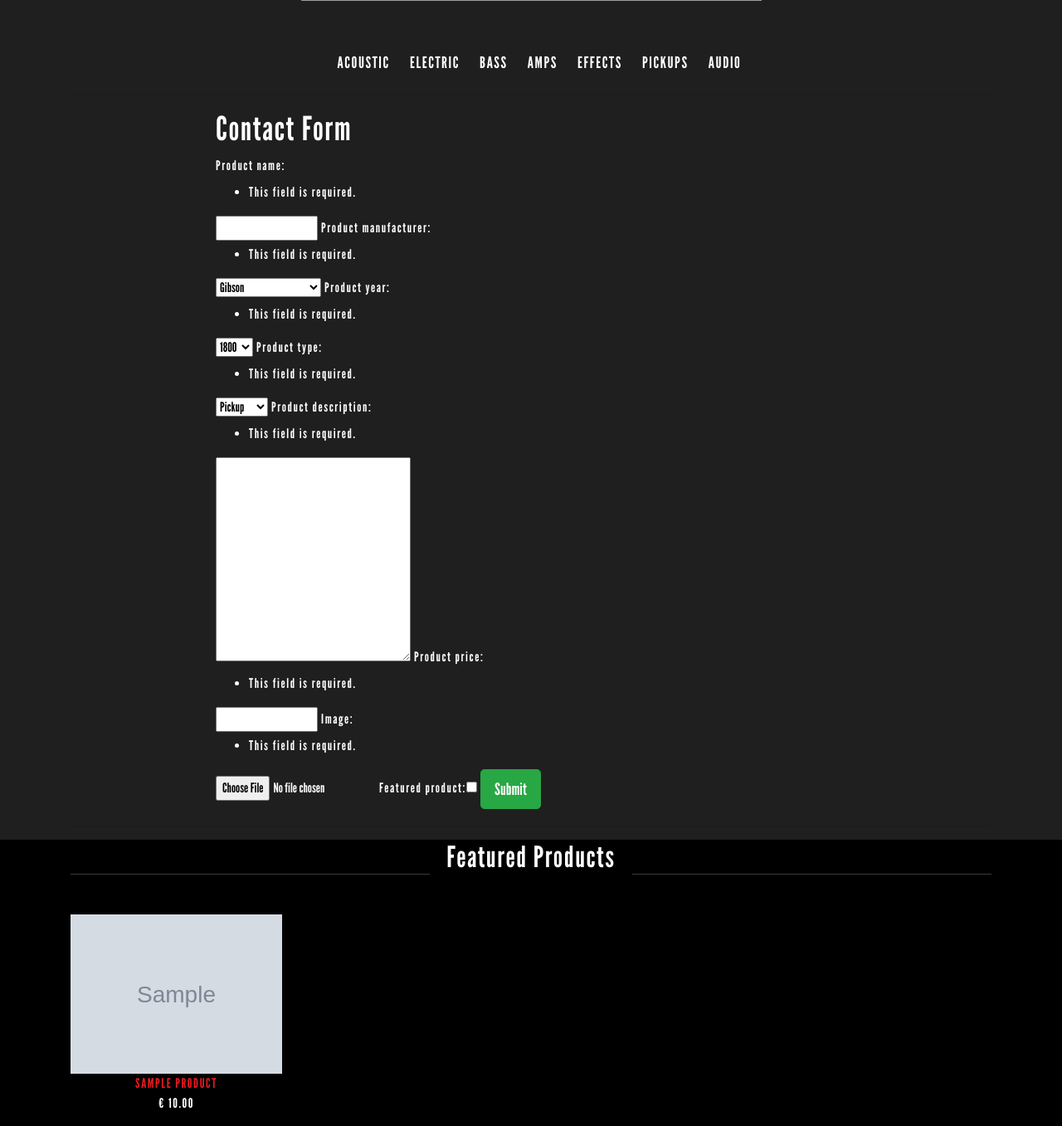
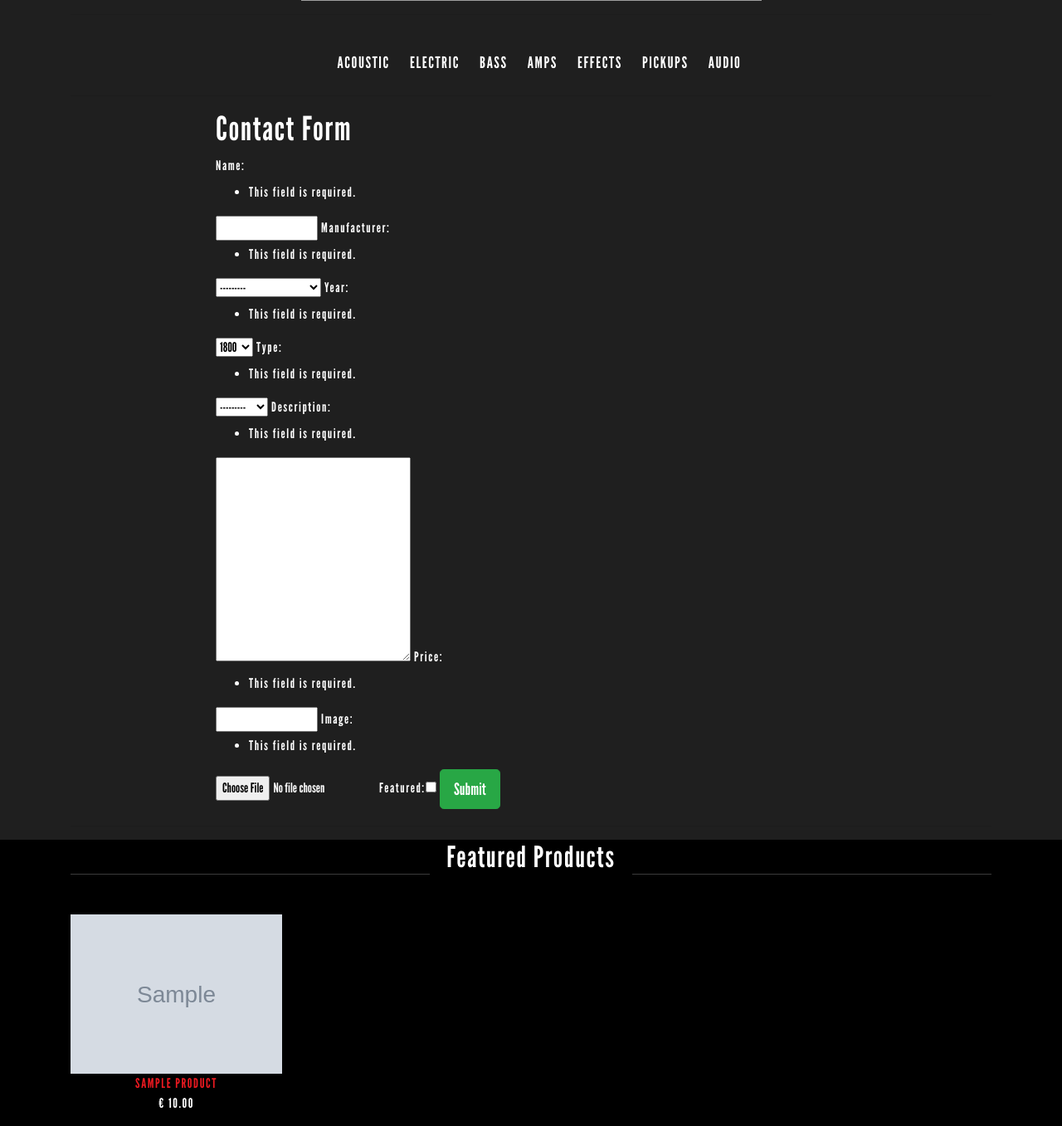
Before and after one commit to johnpooch/e_commerce, a Django app: page /upload/ in a window 1280 px wide. Shown: the part 479-1836 px from the top of the page at 83% size. Run offline with Django 3.2, Linux system fonts and the light colour scheme; tables that the repository leaves empty hold one stand-in row (values such as "Sample post"); grey boxes marked "Sample" are stand-in pictures; some libraries are stand-ins or nearby versions; grey boxes are pictures that could not be loaded.

Commit message:
pushing photos to github?

```diff
--- a/products/templates/products/product_details.html
+++ b/products/templates/products/product_details.html
@@ -5,7 +5,7 @@
     <div class="row">
         <div class="col-sm-10 col-md-9">
             {% if product.image %}
-                <img src="{{ product.image }}">
+                <img src="{{ MEDIA_URL }}{{ product.image }}">
             {% endif %}
             <h3>{{ product.name }}</h3>
             <div class="row">
@@ -43,7 +43,7 @@
                             <div class="carousel-inner" role="listbox">
                                 {% for image in product_images %}
                                     <div class="carousel-item {% if image == product_images.0 %}active{% endif %}">
-                                        <img class="d-block img-fluid" src="{{ image.image }}">
+                                        <img class="d-block img-fluid" src="{{ MEDIA_URL }}{{ image.image }}">
                                     </div>
                                 {% endfor %}
                             </div>
--- a/products/templates/products/products_by_type.html
+++ b/products/templates/products/products_by_type.html
@@ -68,7 +68,7 @@
         {% for product in products %}
         <div class="col-sm-3 column-align">
             {% if product.image %}
-            <a href="{% url 'product_details' product.id %}"><img src="{{ product.image }}" class ="product-col"></a> {% endif %}
+            <a href="{% url 'product_details' product.id %}"><img src="{{ MEDIA_URL }}{{ product.image }}" class ="product-col"></a> {% endif %}
             <a href="{% url 'product_details' product.id %}"><span class="product-name">{{ product.name|upper }}</span></a> {% if product.price != 0 %}
             <p><span class="boldtext price-text">€ {{ product.price }}</span</p>
                 {% else %}
--- a/templates/base.html
+++ b/templates/base.html
@@ -64,7 +64,7 @@
             <!--    </div>-->
             <!--</nav>-->
 
-            <div class="logo-align-center"><a href="{% url 'get_index' %}"><img src="{{MEDIA_URL}}images/someneck_logo_u84vyRV.png" class="logo"></img></a></div>
+            <div class="logo-align-center"><a href="{% url 'get_index' %}"><img src="{{MEDIA_URL}}images/someneck_logo.png" class="logo"></img></a></div>
             <hr>
 
             <!--PRODUCTS NAVBAR-->
@@ -167,7 +167,7 @@
                         {% for product in featured_products %}
                         <div class="col-sm-3 column-align">
                             {% if product.image %}
-                            <a href="{% url 'product_details' product.id %}"><img src="{{ product.image }}" class ="product-col"></a> {% endif %}
+                            <a href="{% url 'product_details' product.id %}"><img src="{{ MEDIA_URL }}{{ product.image }}" class ="product-col"></a> {% endif %}
                             <a href="{% url 'product_details' product.id %}"><span class="product-name">{{ product.name|upper }}</span></a> {% if product.price != 0 %}
                             <p><span class="boldtext"></span>€ {{ product.price }}</p>
                             {% else %}
--- a/upload/forms.py
+++ b/upload/forms.py
@@ -5,28 +5,11 @@ from django.utils import timezone
 import datetime
 from django.forms import TextInput
 
-class UploadForm(forms.Form):
-    product_name = forms.CharField(required=True)
-    product_manufacturer = forms.ChoiceField(choices=manufacturers, required=True)
-    product_year = forms.ChoiceField(choices=year_choices, widget=forms.Select())
-    product_type =  forms.ChoiceField(choices=types, widget=forms.Select(), required=True)
-    product_description = forms.CharField(required=True, widget=forms.Textarea)
-    product_price = forms.DecimalField(max_digits=6, decimal_places=2, widget=forms.NumberInput())
-    product_image = forms.ImageField(required=True)
-    product_featured = forms.BooleanField(required=False)
+class UploadForm(forms.ModelForm):
+    class Meta:
+        model = Product
+        exclude = ['published_date']
 
-    def __init__(self, *args, **kwargs):
-        super(UploadForm, self).__init__(*args, **kwargs)
-        self.fields['product_name'].label = "Product name:"
-        self.fields['product_manufacturer'].label = "Product manufacturer:"
-        self.fields['product_year'].label = "Product year:"
-        self.fields['product_year'].initial=2018
-        self.fields['product_type'].label = "Product type:"
-        self.fields['product_type'].initial = "ELECTRIC"
-        self.fields['product_description'].label = "Product description:"
-        self.fields['product_price'].label = "Product price:"
-        self.fields['product_image'].label = "Image:"
-        self.fields['product_featured'].label = "Featured product:"
 
 
 class SocialMediaForm(forms.Form):
--- a/upload/views.py
+++ b/upload/views.py
@@ -13,50 +13,12 @@ from django.core.files.storage import FileSystemStorage
 def upload(request):
 
     form = UploadForm(request.POST, request.FILES)
-
     if request.method == 'POST':
-
-
         if form.is_valid():
-
-            print("form is valid")
-
-            p = Product(
-                name = request.POST.get('product_name', ''),
-                manufacturer = request.POST.get('product_manufacturer', '').upper(),
-                year = request.POST.get('product_year', ''),
-                type =  request.POST.get('product_type', '').upper(),
-                description = request.POST.get('product_description', ''),
-                price = request.POST.get('product_price', ''),
-                image = request.FILES['product_image'],
-                featured = request.POST.get('product_featured', '')
-                )
-
-            print(p.name+'\n'+
-                p.manufacturer+'\n'+
-                p.year+'\n'+
-                p.type+'\n'+
-                p.description+'\n'+
-                p.price+'\n'+
-                p.featured)
-
-            if p.featured:
-                p.featured = True
-            else:
-                p.featured = False
-
-            p.save()
-
-            # for url in gallery_images:
-            #     pi = ProductImage(
-            #         product = p,
-            #         image = url,
-            #         )
-            #     pi.save()
-
+            form.save()
             return redirect('social_media')
 
-    print("form is not valid")
+        # invalid form response?
     return render(request, 'upload/upload.html', {
         'form': form
     })
@@ -65,41 +27,24 @@ def social_media(request):
 
     product = Product.objects.all().order_by('-id')[0]
     form = SocialMediaForm(request.POST)
-
     if request.method == 'POST':
 
+        if form.is_valid():
 
-        if form.is_valid():
-            print("form is valid")
-
-            facebook_caption = request.POST.get('facebook_caption')
-            twitter_caption = request.POST.get('twitter_caption')
             post_to_facebook = request.POST.get('post_to_facebook')
             post_to_twitter = request.POST.get('post_to_twitter')
+
             product_id = request.POST.get('product_id')
+            product_url = "http://e-commerce-johnpooch.c9users.io:8080/products/" + product_id
+            image_url = "http://e-commerce-johnpooch.c9users.io:8080" + product.image.url
 
             if post_to_facebook:
-                post_to_facebook = True
-            else:
-                post_to_facebook = False
+                facebook_caption = request.POST.get('facebook_caption')
+                facebook_post_status(facebook_caption, product_url)
 
             if post_to_twitter:
-                post_to_twitter = True
-            else:
-                post_to_twitter = False
-
-            print(facebook_caption + '\n')
-            print(twitter_caption + '\n')
-            print(post_to_facebook)
-            print(post_to_twitter)
-
-            product_url = "http://e-commerce-johnpooch.c9users.io:8080/products/1204/" + product_id
-
-            if post_to_twitter:
-                twitter_post_status(twitter_caption, product.image.url, product_url)
-
-            if post_to_facebook:
-                facebook_post_status(facebook_caption, product_url)
+                twitter_caption = request.POST.get('twitter_caption')
+                twitter_post_status(twitter_caption, image_url, product_url)
 
             return redirect('get_index')
 
```
Also changed, not shown: products/scrape.py (+38 -3 lines), temp.jpg (added).
